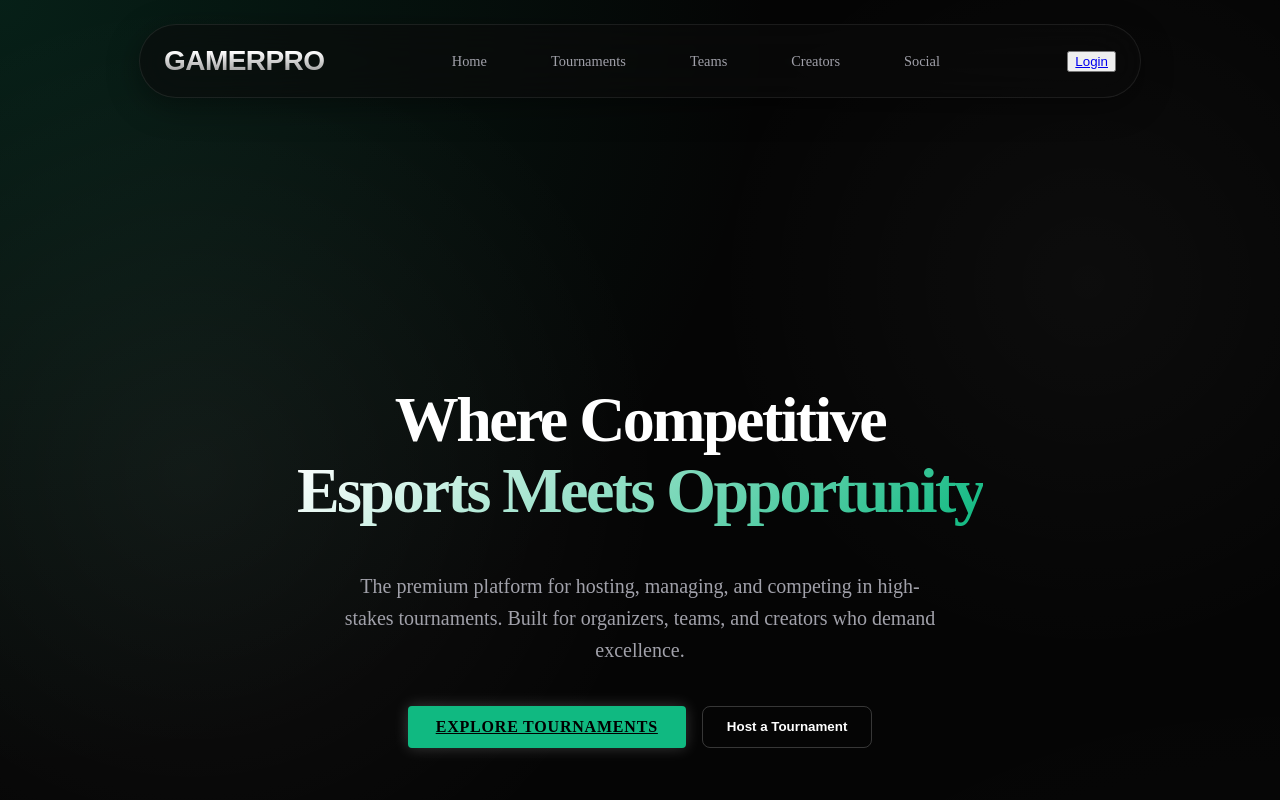
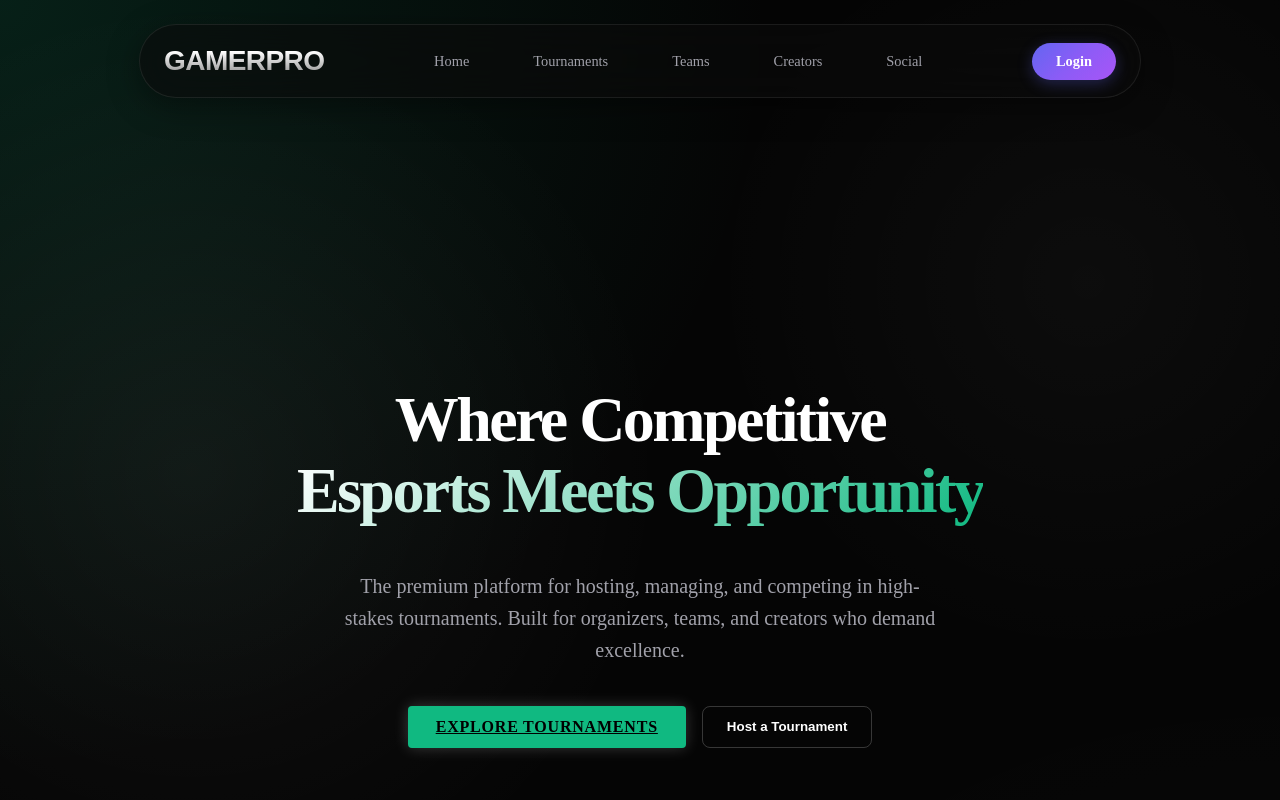
Before and after one commit to mraffankhan/GAMERPRO, a Next.js app: page / in a window 1280 px wide. Shown: the top 800 px of the page. Built offline with nearby package versions, Linux system fonts and the light colour scheme; no server answers; a web font is replaced by a local one.

Commit message:
fix: improve login button UI with premium styling

```diff
--- a/src/components/Navbar.js
+++ b/src/components/Navbar.js
@@ -126,9 +126,9 @@ export default function Navbar() {
                             )}
                         </div>
                     ) : (
-                        <button className={styles.loginBtn}>
-                            <Link href="/login">Login</Link>
-                        </button>
+                        <Link href="/login" className={styles.loginBtn}>
+                            Login
+                        </Link>
                     )}
 
                     {/* Hamburger Button */}
--- a/src/components/Navbar.module.css
+++ b/src/components/Navbar.module.css
@@ -90,6 +90,53 @@
     display: flex;
     align-items: center;
     gap: 16px;
+}
+
+.loginBtn {
+    display: inline-flex;
+    align-items: center;
+    justify-content: center;
+    padding: 10px 24px;
+    font-size: 0.9rem;
+    font-weight: 600;
+    color: #fff;
+    background: linear-gradient(135deg, #6366f1 0%, #8b5cf6 50%, #a855f7 100%);
+    border: none;
+    border-radius: 50px;
+    text-decoration: none;
+    cursor: pointer;
+    transition: all 0.3s cubic-bezier(0.4, 0, 0.2, 1);
+    box-shadow: 0 4px 15px rgba(99, 102, 241, 0.3);
+    position: relative;
+    overflow: hidden;
+}
+
+.loginBtn::before {
+    content: '';
+    position: absolute;
+    top: 0;
+    left: 0;
+    right: 0;
+    bottom: 0;
+    background: linear-gradient(135deg, #818cf8 0%, #a78bfa 50%, #c084fc 100%);
+    opacity: 0;
+    transition: opacity 0.3s ease;
+    border-radius: inherit;
+}
+
+.loginBtn:hover {
+    transform: translateY(-2px);
+    box-shadow: 0 6px 25px rgba(99, 102, 241, 0.5);
+}
+
+.loginBtn:hover::before {
+    opacity: 1;
+}
+
+.loginBtn span,
+.loginBtn {
+    position: relative;
+    z-index: 1;
 }
 
 .hamburger {
```
